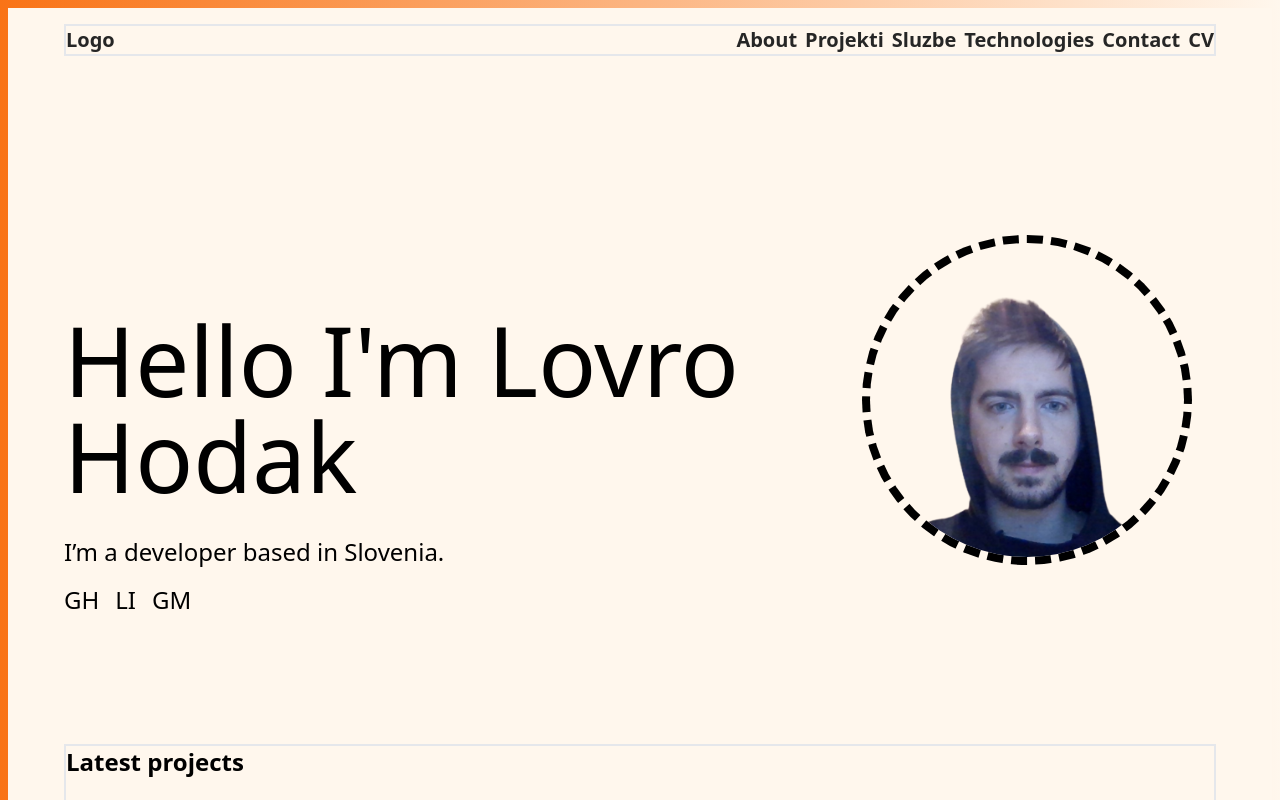
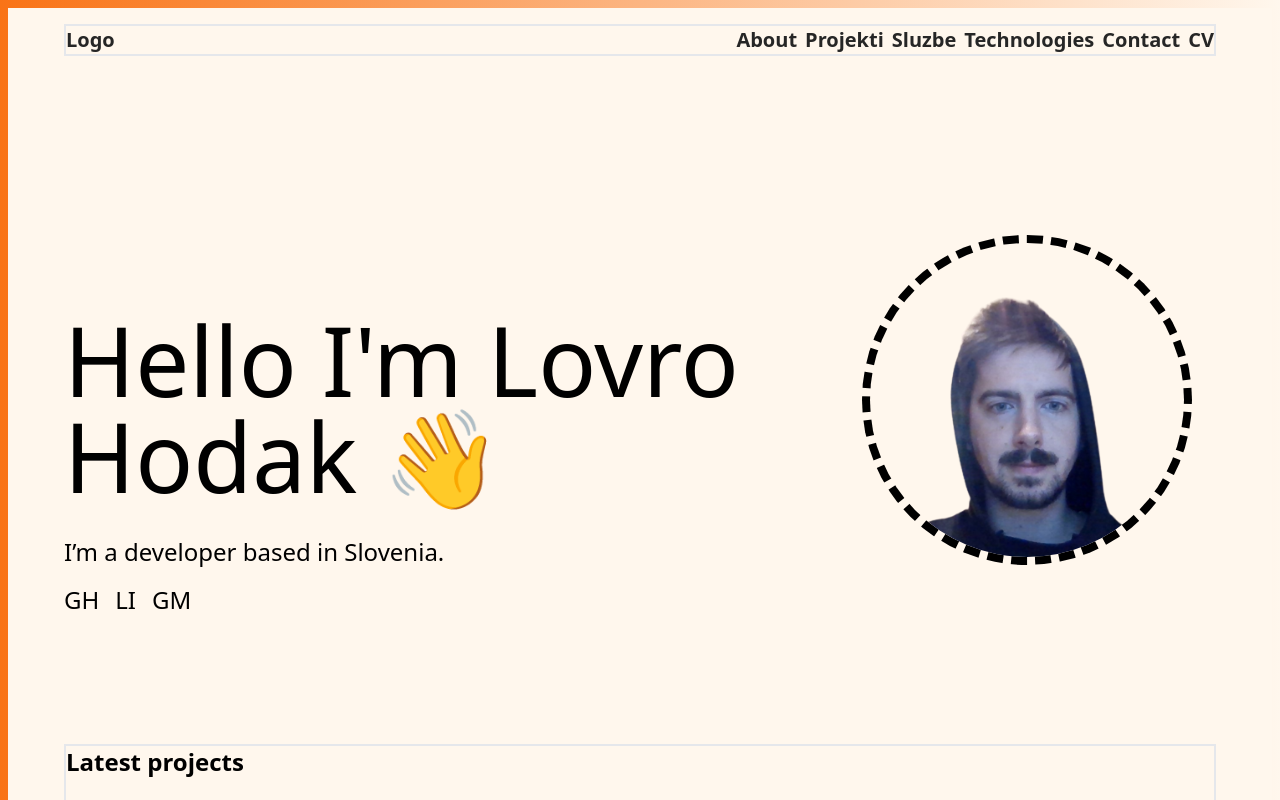
Before and after one commit to LovroHodak/intro, a React (Create React App) app: page / in a window 1280 px wide. Shown: the top 800 px of the page. Built offline with nearby package versions, Linux system fonts and the light colour scheme.

Commit message:
added emoji

```diff
--- a/src/components/Introduction.js
+++ b/src/components/Introduction.js
@@ -6,7 +6,7 @@ export function Introduction() {
   return (
     <Intro>
       <div className="order-3 md:order-1 mt-32">
-        <Title>Hello I'm Lovro Hodak</Title>
+        <Title>Hello I'm Lovro Hodak 👋</Title>
         <Subtitle>
           I’m a developer based in Slovenia.
         </Subtitle>
```
